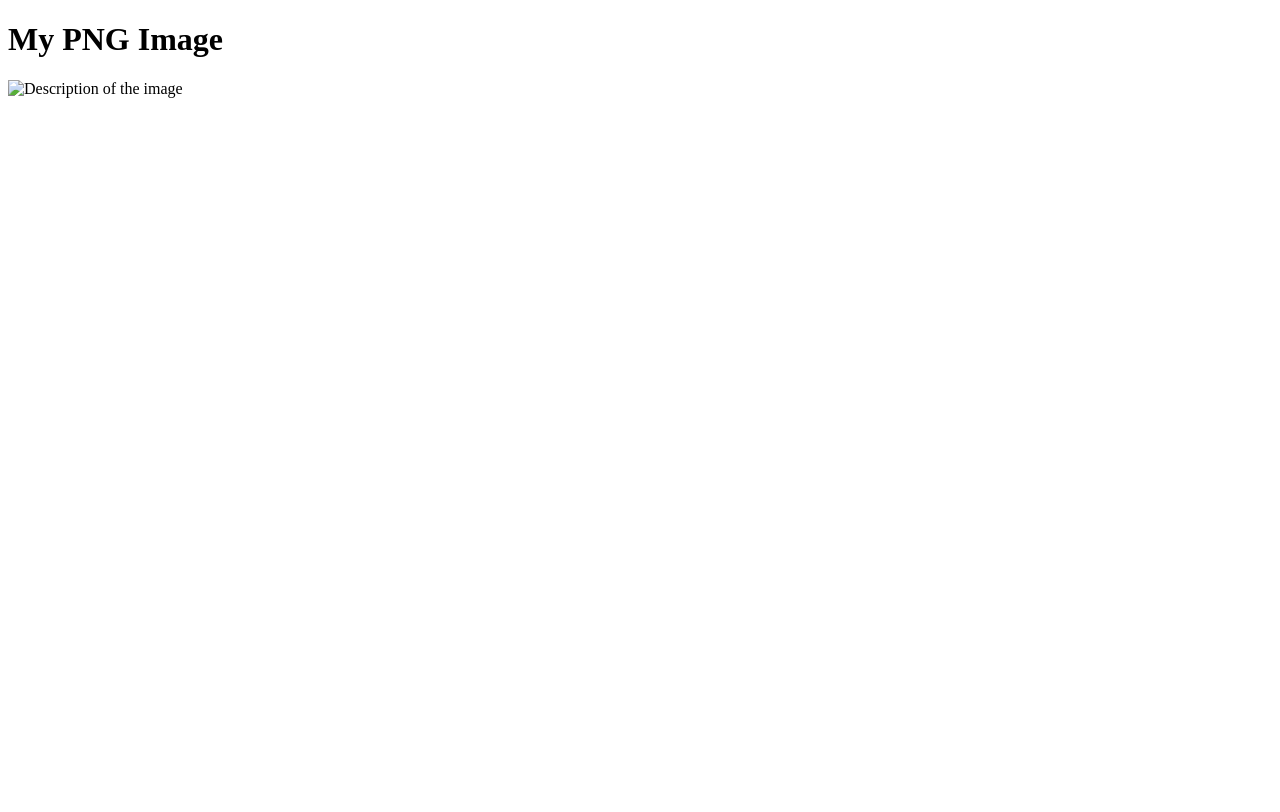
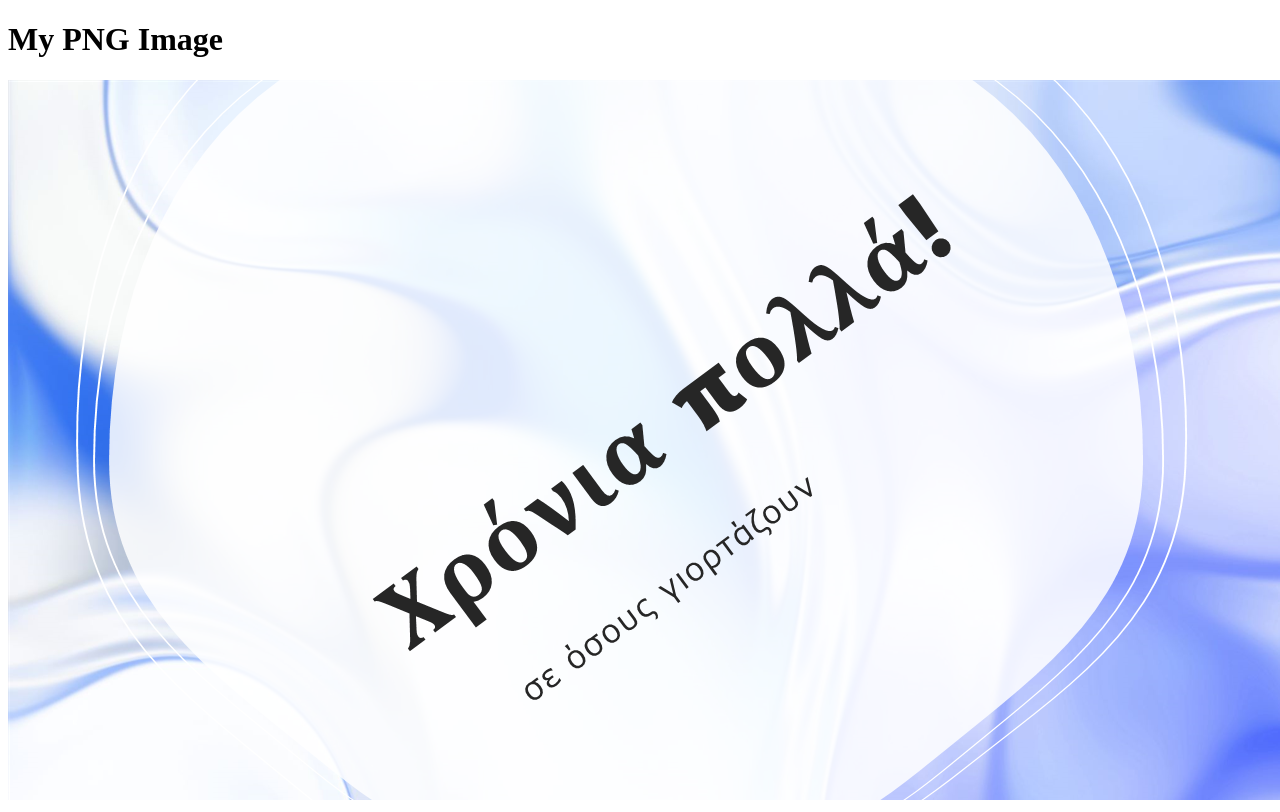
Before and after one commit to IoannisTsar/Xronia-Polla, a plain HTML site: page index.html in a window 1280 px wide. Drawn offline with Linux system fonts and the light colour scheme.

Commit message:
Update index.html

```diff
--- a/index.html
+++ b/index.html
@@ -7,6 +7,6 @@
 </head>
 <body>
     <h1>My PNG Image</h1>
-    <img src="image.png" alt="Description of the image">
+    <img src="Χρόνια Πολλά.png" alt="Description of the image">
 </body>
 </html>
```
